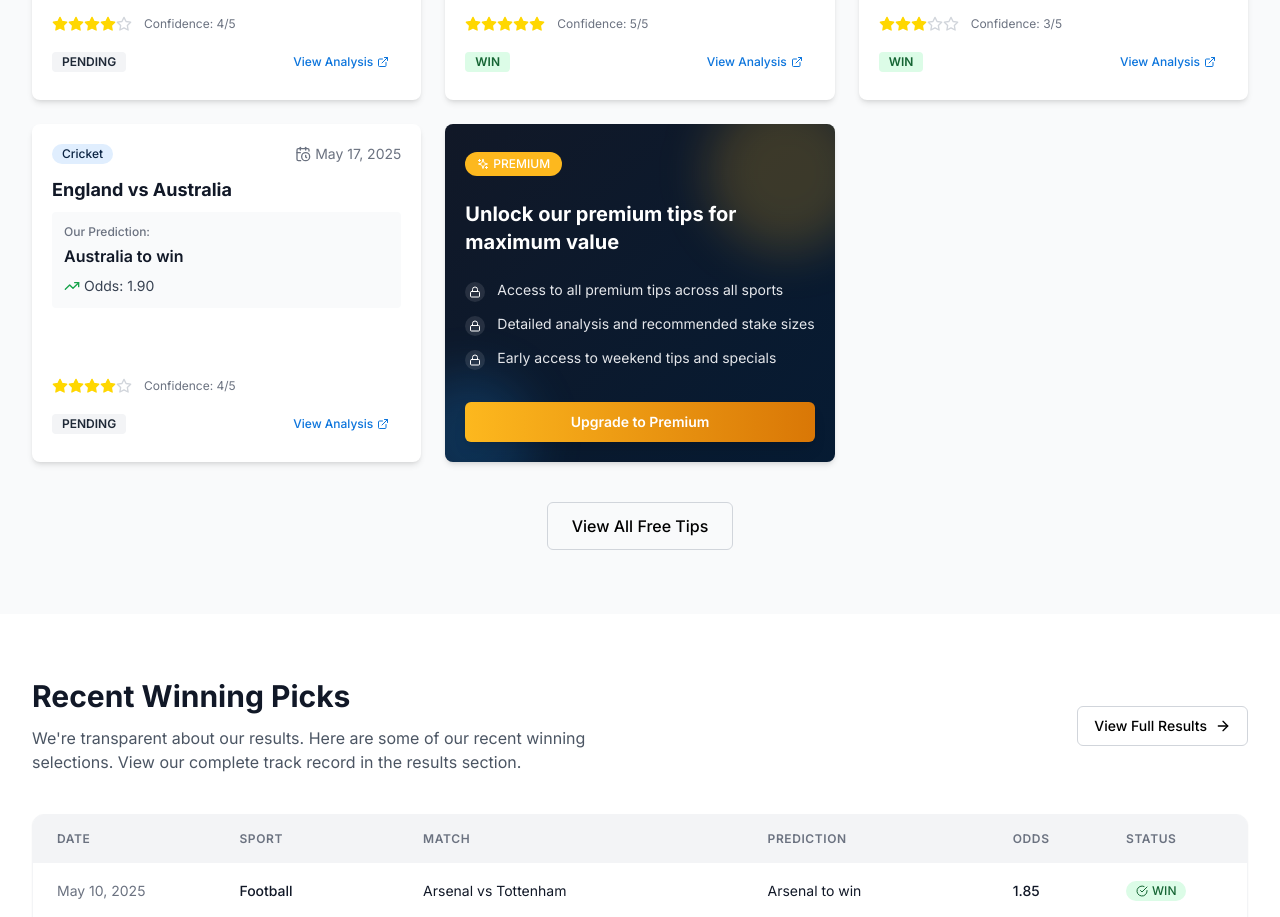
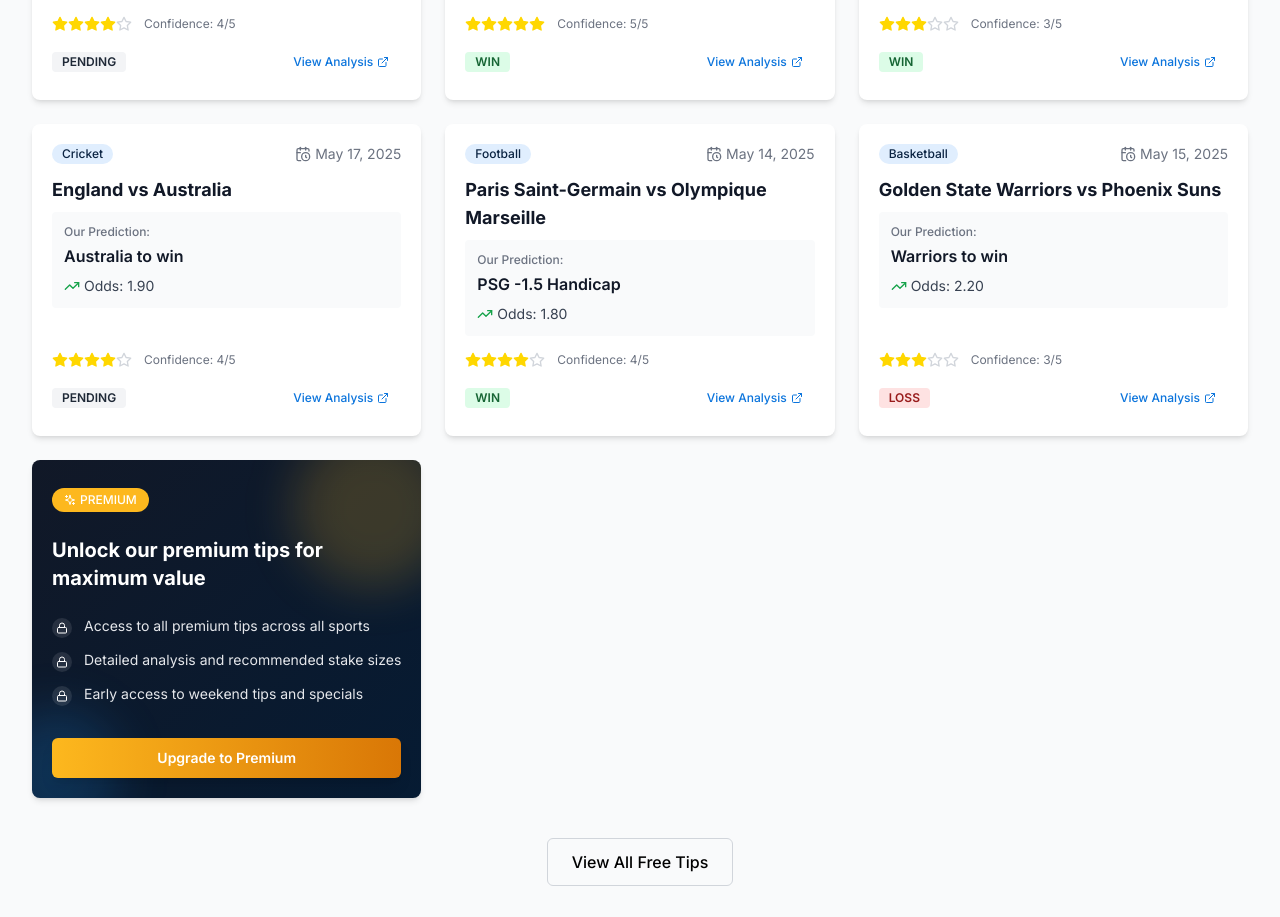
Before and after one commit to Ebub3G/Mr.-Banks-Tips, a React (Vite) app in the folder project/: page / in a window 1280 px wide. Shown: the part 2700-3617 px from the top of the page. Built offline with nearby package versions, Linux system fonts and the light colour scheme.

Commit message:
Update tipsData.ts

```diff
--- a/project/src/data/tipsData.ts
+++ b/project/src/data/tipsData.ts
@@ -1,3 +1,4 @@
+// project/src/data/tipsData.ts
 import { Tip } from '../types';
 
 // Sample tips data
@@ -12,7 +13,8 @@ export const tips: Tip[] = [
     confidence: 4,
     date: new Date('2025-05-15'),
     result: 'pending',
-    analysis: 'Liverpool has been in excellent form with 5 straight wins, while Manchester United has struggled defensively, conceding in their last 7 matches. Expect Liverpool\'s front three to create problems for United\'s backline.'
+    analysis: 'Liverpool has been in excellent form with 5 straight wins, while Manchester United has struggled defensively, conceding in their last 7 matches. Expect Liverpool\'s front three to create problems for United\'s backline.',
+    competition: 'English Premier League' // Added
   },
   {
     id: '2',
@@ -24,7 +26,8 @@ export const tips: Tip[] = [
     confidence: 5,
     date: new Date('2025-05-14'),
     result: 'win',
-    analysis: 'Both teams are averaging over 115 points per game in their last 10 matches. The last 5 head-to-head games have all gone over this total. With both teams at full strength, expect a high-scoring encounter.'
+    analysis: 'Both teams are averaging over 115 points per game in their last 10 matches. The last 5 head-to-head games have all gone over this total. With both teams at full strength, expect a high-scoring encounter.',
+    competition: 'NBA Playoffs' // Added
   },
   {
     id: '3',
@@ -36,7 +39,8 @@ export const tips: Tip[] = [
     confidence: 3,
     date: new Date('2025-05-16'),
     result: 'pending',
-    analysis: 'While Djokovic has been the more consistent player overall, Nadal excels on clay courts with a 92% win rate. This matchup on Nadal\'s preferred surface gives him a significant advantage despite recent form.'
+    analysis: 'While Djokovic has been the more consistent player overall, Nadal excels on clay courts with a 92% win rate. This matchup on Nadal\'s preferred surface gives him a significant advantage despite recent form.',
+    competition: 'French Open' // Added
   },
   {
     id: '4',
@@ -48,7 +52,8 @@ export const tips: Tip[] = [
     confidence: 5,
     date: new Date('2025-05-13'),
     result: 'win',
-    analysis: 'The last 8 meetings between these teams have seen both teams score. Bayern is averaging 3.1 goals per game while Dortmund is averaging 2.3 goals this season. Both teams have attacking mindsets and defensive vulnerabilities.'
+    analysis: 'The last 8 meetings between these teams have seen both teams score. Bayern is averaging 3.1 goals per game while Dortmund is averaging 2.3 goals this season. Both teams have attacking mindsets and defensive vulnerabilities.',
+    competition: 'Bundesliga' // Added
   },
   {
     id: '5',
@@ -60,7 +65,8 @@ export const tips: Tip[] = [
     confidence: 4,
     date: new Date('2025-05-12'),
     result: 'loss',
-    analysis: 'Midnight Thunder has shown excellent form in recent prep races, winning 3 of the last 4 starts. The jockey has a 22% win rate at this track, and the horse performs particularly well at this distance on dry tracks.'
+    analysis: 'Midnight Thunder has shown excellent form in recent prep races, winning 3 of the last 4 starts. The jockey has a 22% win rate at this track, and the horse performs particularly well at this distance on dry tracks.',
+    competition: 'Kentucky Derby Festival' // Added
   },
   {
     id: '6',
@@ -72,7 +78,8 @@ export const tips: Tip[] = [
     confidence: 3,
     date: new Date('2025-05-11'),
     result: 'win',
-    analysis: 'McIlroy has shot under par in the opening round of his last 6 tournaments. His driving accuracy has improved significantly, which will be crucial on this challenging course. His early tee time also provides favorable green conditions.'
+    analysis: 'McIlroy has shot under par in the opening round of his last 6 tournaments. His driving accuracy has improved significantly, which will be crucial on this challenging course. His early tee time also provides favorable green conditions.',
+    competition: 'PGA Tour - Major' // Added
   },
   {
     id: '7',
@@ -84,7 +91,8 @@ export const tips: Tip[] = [
     confidence: 3,
     date: new Date('2025-05-18'),
     result: 'pending',
-    analysis: 'Despite both fighters having knockout power, this high-stakes matchup is likely to see a cautious approach from both. Joshua has improved his defense significantly, while Wilder has shown more patience in recent fights.'
+    analysis: 'Despite both fighters having knockout power, this high-stakes matchup is likely to see a cautious approach from both. Joshua has improved his defense significantly, while Wilder has shown more patience in recent fights.',
+    competition: 'Heavyweight Championship' // Added
   },
   {
     id: '8',
@@ -96,7 +104,47 @@ export const tips: Tip[] = [
     confidence: 4,
     date: new Date('2025-05-17'),
     result: 'pending',
-    analysis: 'Australia has won 7 of the last 10 matches against England and has a superior bowling attack for the expected conditions. The pitch will favor Australia\'s pace bowlers, giving them a significant edge.'
+    analysis: 'Australia has won 7 of the last 10 matches against England and has a superior bowling attack for the expected conditions. The pitch will favor Australia\'s pace bowlers, giving them a significant edge.',
+    competition: 'ICC World Cup' // Added
+  },
+  {
+    id: '9',
+    sportId: 'football',
+    match: 'Inter Milan vs AC Milan',
+    prediction: 'Inter Milan to win',
+    odds: 2.0,
+    isPremium: true,
+    confidence: 5,
+    date: new Date('2025-05-16'),
+    result: 'pending',
+    analysis: 'Derby della Madonnina always produces intense matches. Inter is in top form, scoring consistently and with a solid defense. AC Milan has struggled in recent away games.',
+    competition: 'Serie A' // Added
+  },
+  {
+    id: '10',
+    sportId: 'football',
+    match: 'Paris Saint-Germain vs Olympique Marseille',
+    prediction: 'PSG -1.5 Handicap',
+    odds: 1.8,
+    isPremium: false,
+    confidence: 4,
+    date: new Date('2025-05-14'),
+    result: 'win',
+    analysis: 'PSG dominates Ligue 1 at home. Their attacking trio is in formidable shape, and Marseille has a poor away record against top teams.',
+    competition: 'Ligue 1' // Added
+  },
+  {
+    id: '11',
+    sportId: 'basketball',
+    match: 'Golden State Warriors vs Phoenix Suns',
+    prediction: 'Warriors to win',
+    odds: 2.2,
+    isPremium: false,
+    confidence: 3,
+    date: new Date('2025-05-15'),
+    result: 'loss',
+    analysis: 'Warriors are strong at home, but Suns have been consistently performing well. Expect a close game, but home-court advantage should play a role.',
+    competition: 'NBA Regular Season' // Added
   }
 ];
 
@@ -145,5 +193,6 @@ export const featuredTip: Tip = {
   confidence: 5,
   date: new Date(),
   result: 'pending',
-  analysis: 'Both teams are in phenomenal attacking form, with Madrid averaging 3.1 goals per game and City 2.9 goals in their last 10 matches. Defensively, both teams have conceded in 70% of their Champions League fixtures. The last 5 head-to-head matches have produced an average of 3.6 goals. With all key attacking players available for both sides, we expect an entertaining, high-scoring encounter.'
+  analysis: 'Both teams are in phenomenal attacking form, with Madrid averaging 3.1 goals per game and City 2.9 goals in their last 10 matches. Defensively, both teams have conceded in 70% of their Champions League fixtures. The last 5 head-to-head matches have produced an average of 3.6 goals. With all key attacking players available for both sides, we expect an entertaining, high-scoring encounter.',
+  competition: 'UEFA Champions League' // Added
 };
```
